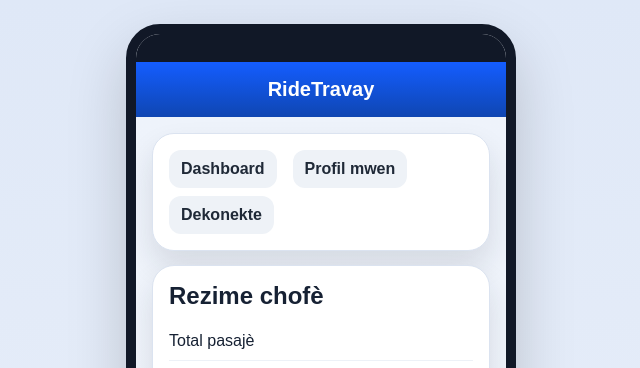
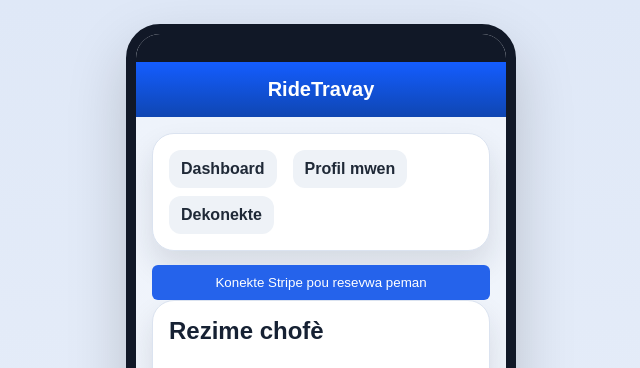
Before and after one commit to kervens2004/ridetravay, a Flask app: template templates/driver.html in a window 1280 px wide. Shown: the top 368 px of the page, without its empty margins (319-959 px from the left). Run offline with Flask 3, Linux system fonts and the light colour scheme; the template is opened without the code that fills it, so the values that code supplies are empty.

Commit message:
Update driver.html

```diff
--- a/templates/driver.html
+++ b/templates/driver.html
@@ -4,6 +4,21 @@
   <a class="smallbtn" href="/driver">Dashboard</a>
   <a class="smallbtn" href="/driver/profile">Profil mwen</a>
   <a class="smallbtn" href="/logout">Dekonekte</a>
+</div>
+
+<div style="margin-top:10px;">
+    <a href="/driver/connect-stripe">
+        <button style="
+            background:#2563eb;
+            color:white;
+            padding:10px;
+            border:none;
+            border-radius:6px;
+            width:100%;
+        ">
+            Konekte Stripe pou resevwa peman
+        </button>
+    </a>
 </div>
 
 <div class="card">
```
